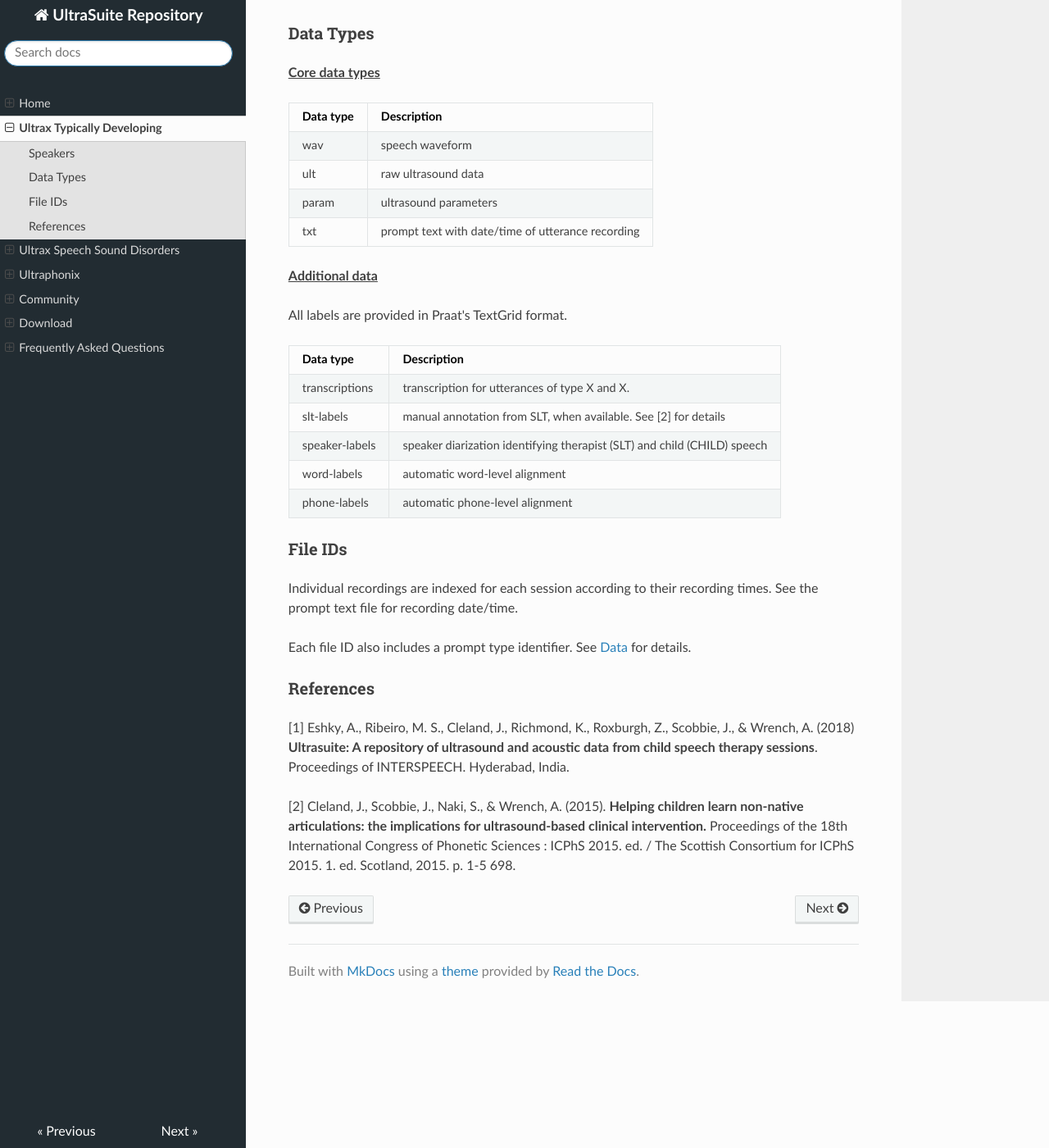
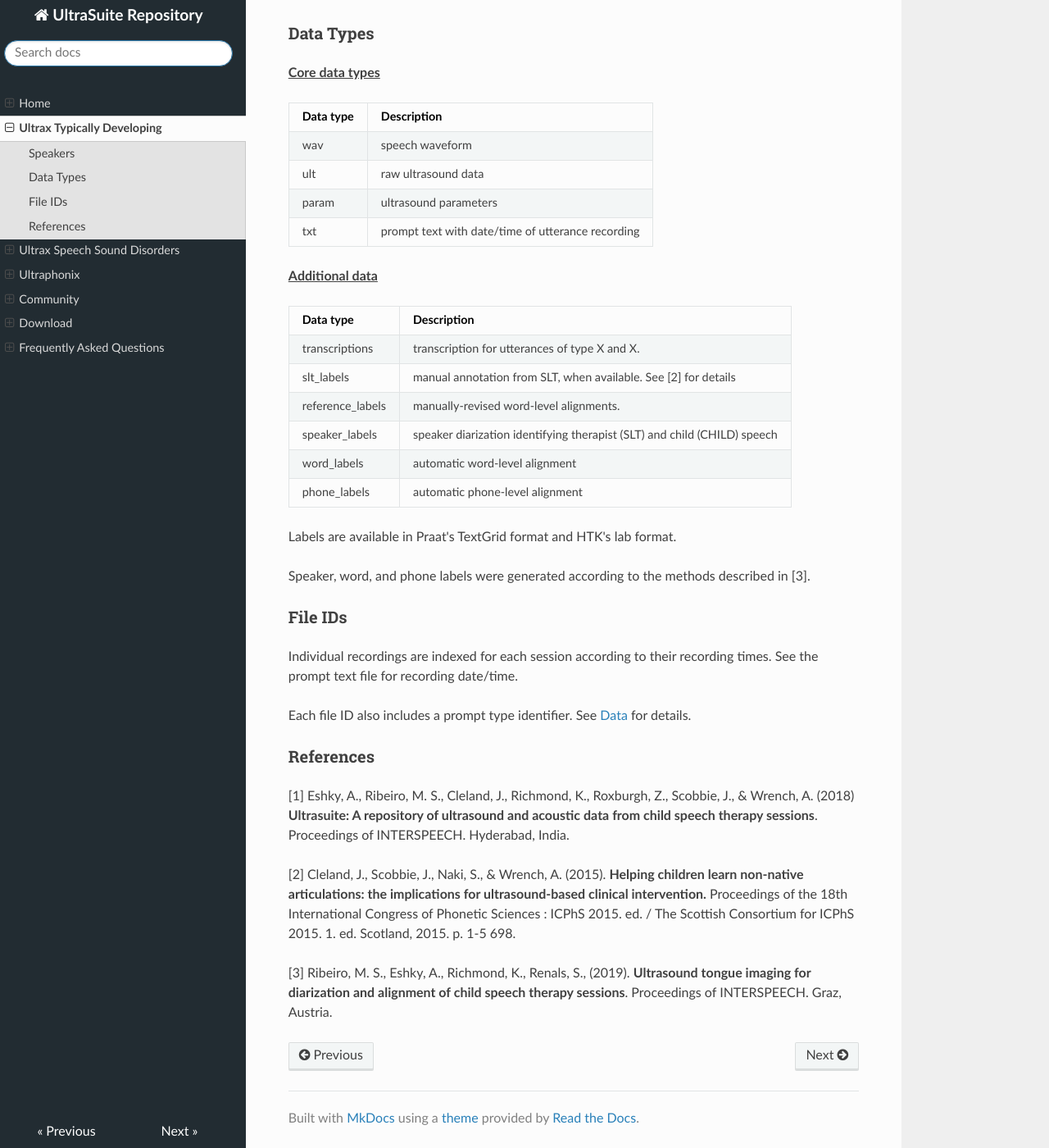
Before and after one commit to UltraSuite/ultrasuite-doc, an MkDocs documentation site: the page built from docs/data/uxtd.md, in a window 1280 px wide and 1400 px high, scrolled down 327 px. Shown: the whole window at 82% size. Built offline with MkDocs 1.6.1, drawn with Linux system fonts in a browser that asks for light colours; nearby versions of some CDN libraries.

Commit message:
update label description for version 1.1

```diff
--- a/docs/data/uxtd.md
+++ b/docs/data/uxtd.md
@@ -25,15 +25,18 @@ For a list and additional details, see [UXTD Speakers](uxtd-spk.md).
 
 **<u>Additional data</u>**
 
-All labels are provided in Praat's TextGrid format.
+| Data type        | Description                                                  |
+| ---------------- | ------------------------------------------------------------ |
+| transcriptions   | transcription for utterances of type X and X.                |
+| slt_labels       | manual annotation from SLT, when available. See [2] for details |
+| reference_labels | manually-revised word-level alignments.                      |
+| speaker_labels   | speaker diarization identifying therapist (SLT) and child (CHILD) speech |
+| word_labels      | automatic word-level alignment                               |
+| phone_labels     | automatic phone-level alignment                              |
 
-| Data type      | Description                                                  |
-| -------------- | ------------------------------------------------------------ |
-| transcriptions | transcription for utterances of type X and X.                |
-| slt-labels     | manual annotation from SLT, when available. See [2] for details |
-| speaker-labels | speaker diarization identifying therapist (SLT) and child (CHILD) speech |
-| word-labels    | automatic word-level alignment                               |
-| phone-labels   | automatic phone-level alignment                              |
+Labels are available in Praat's TextGrid format and HTK's lab format.
+
+Speaker, word, and phone labels were generated according to the methods described in [3].
 
 
 
@@ -51,3 +54,5 @@ Each file ID also includes a prompt type identifier. See [Data](data.md) for det
 [1] Eshky, A., Ribeiro, M. S., Cleland, J., Richmond, K., Roxburgh, Z.,  Scobbie, J., & Wrench, A. (2018) **Ultrasuite: A repository of ultrasound and acoustic data from child speech therapy sessions**. Proceedings of INTERSPEECH. Hyderabad, India.
 
 [2] Cleland, J., Scobbie, J., Naki, S., & Wrench, A. (2015). **Helping children learn non-native articulations: the implications for ultrasound-based clinical intervention.** Proceedings of the 18th International Congress of Phonetic Sciences : ICPhS 2015. ed. / The Scottish Consortium for ICPhS 2015. 1. ed. Scotland, 2015. p. 1-5 698.
+
+[3] Ribeiro, M. S., Eshky, A., Richmond, K., Renals, S., (2019). **Ultrasound tongue imaging for diarization and alignment of child speech therapy sessions**. Proceedings of INTERSPEECH. Graz, Austria.
```
Also changed, not shown: docs/data/upx.md (+10 -6 lines), docs/data/uxssd.md (+13 -8 lines).
